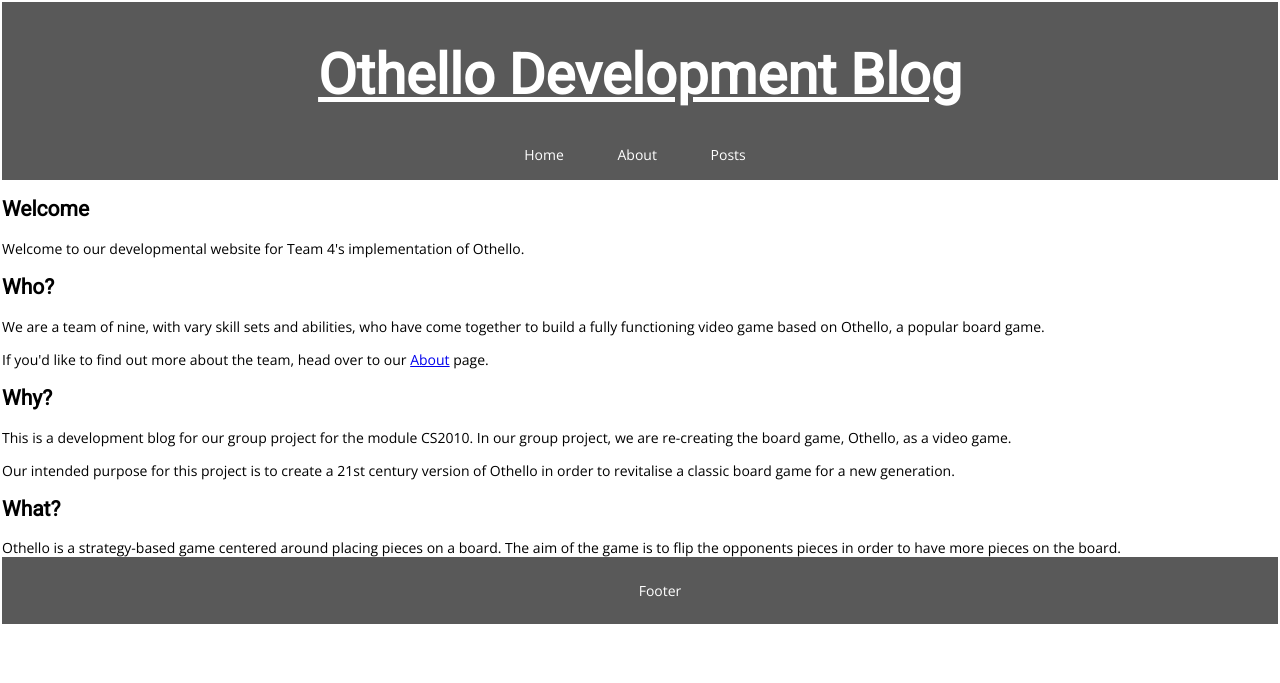
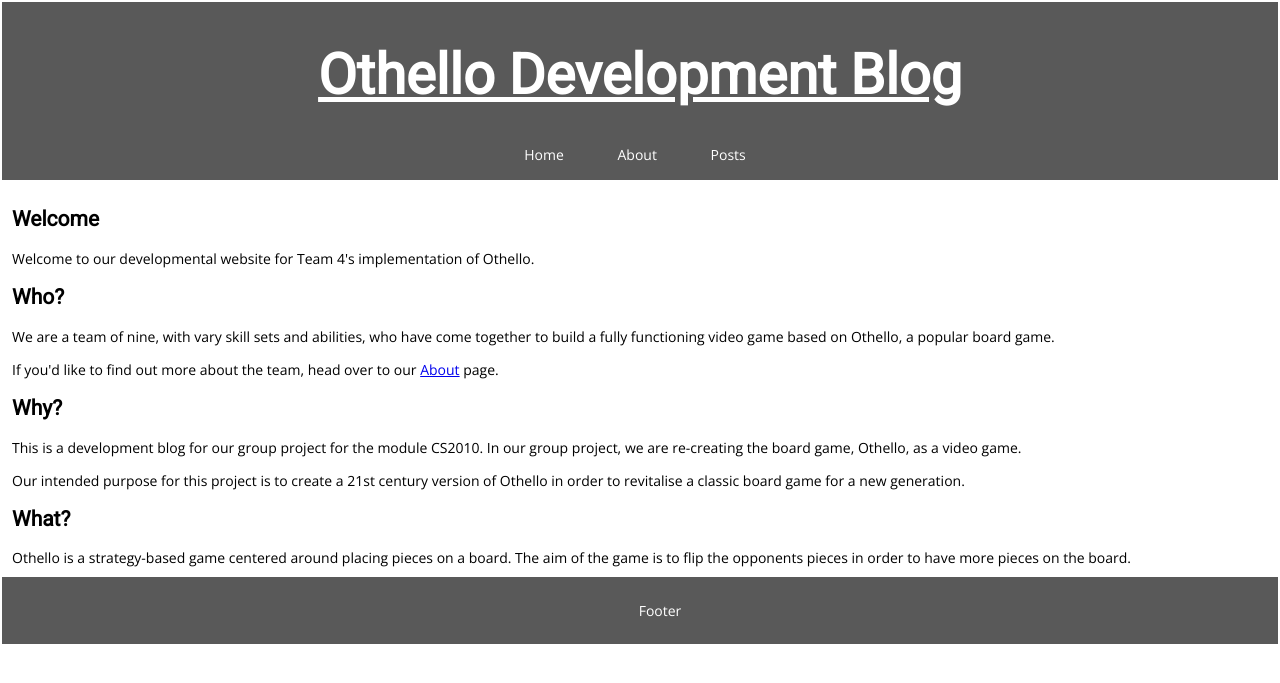
Before and after one commit to SaileshPatel/othello-website, a Jekyll site: the page built from index.html, in a window 1280 px wide. Shown: the top 683 px of the page. Built offline with Jekyll 4.4.1, drawn with Linux system fonts in a browser that asks for light colours.

Commit message:
added additional padding

```diff
--- a/css/main.scss
+++ b/css/main.scss
@@ -69,3 +69,7 @@ header a {
   color: white;
   text-align: center;
 }
+
+#container {
+  padding: 10px;
+}
```
